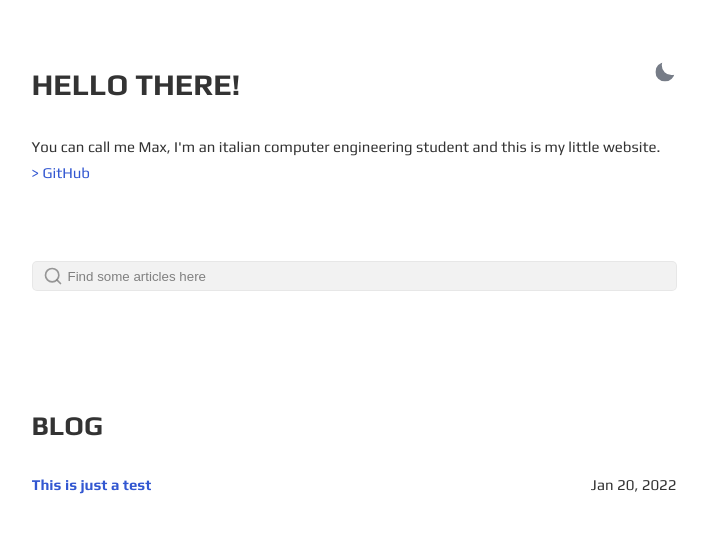
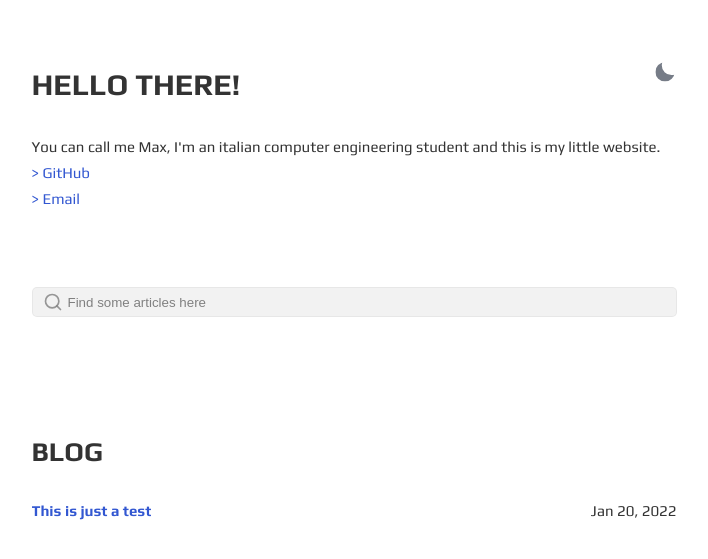
Before and after one commit to callb4ck/callb4ck.github.io, a Jekyll site: the page built from index.html, in a window 1280 px wide. Shown: the top 559 px of the page, without its empty margins (286-994 px from the left). Built offline with Jekyll 4.4.1, drawn with Linux system fonts in a browser that asks for light colours.

Commit message:
Adding email

```diff
--- a/index.html
+++ b/index.html
@@ -12,6 +12,9 @@ layout: default
 	    {{ site.description }}
         <p>
             <a href="https://github.com/DumbMahreeo">> GitHub</a>
+        </p>
+        <p>
+            <a href="mailto: max@segf.net">> Email</a>
         </p>
     </div>
 
```
